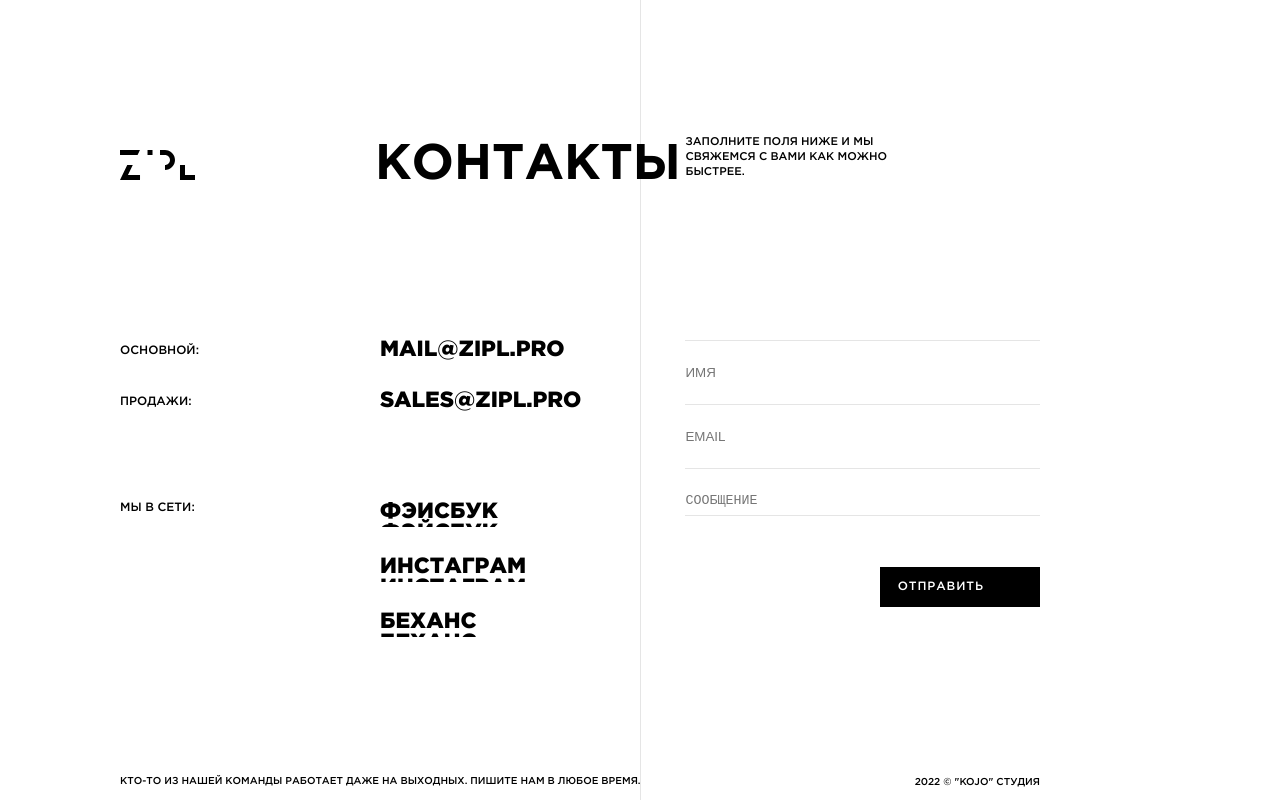
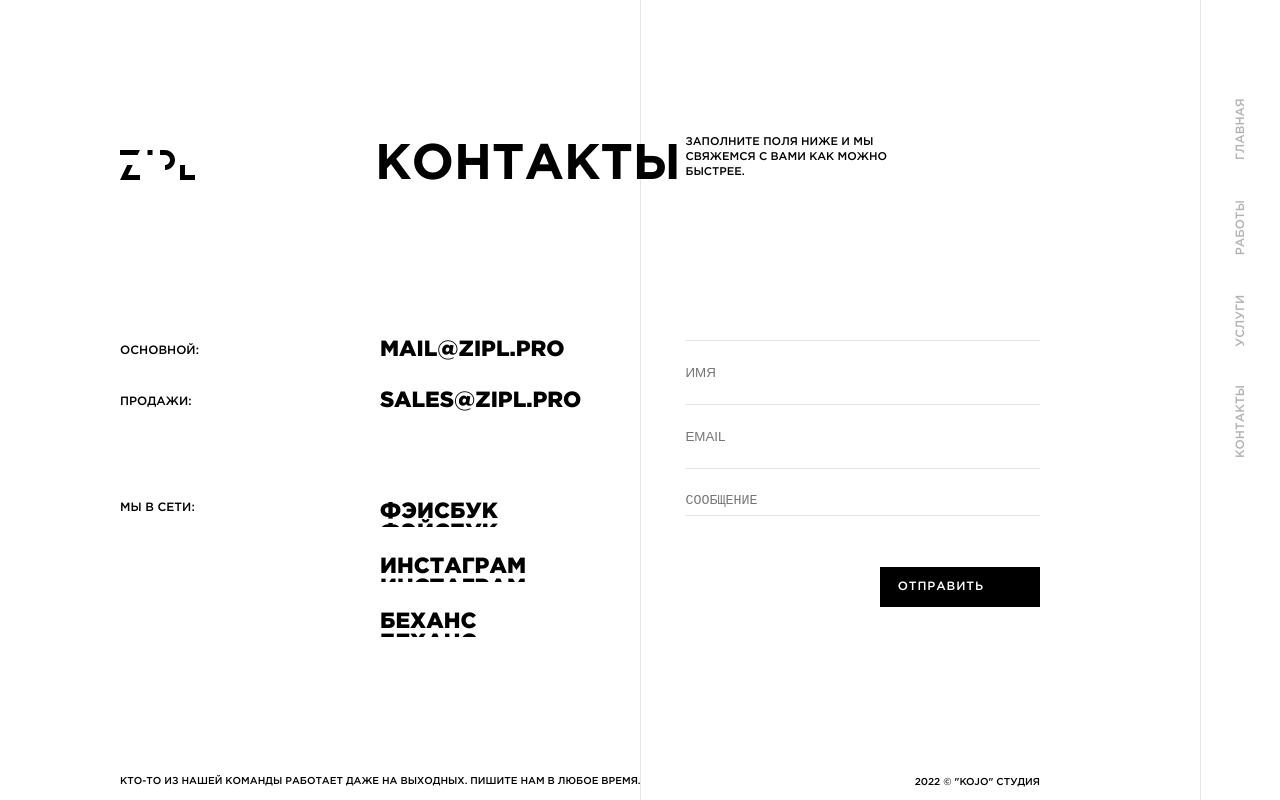
Before and after one commit to AnatolyKostarev/kojo, a React (Create React App) app: page /contacts in a window 1280 px wide. Built offline with nearby package versions, Linux system fonts and the light colour scheme.

Commit message:
Add SideBar navigation

```diff
--- a/src/App/App.jsx
+++ b/src/App/App.jsx
@@ -1,5 +1,5 @@
 import { Routes, Route } from "react-router-dom";
-import Navigation from "../components/navigation/Navigation";
+// import Navigation from "../components/navigation/Navigation";
 // import Homepage from "../components/homepage/Homepage";
 import Works from "../components/works/Works";
 import Services from "../components/services_/Services";
--- a/src/components/contacts/Contacts.jsx
+++ b/src/components/contacts/Contacts.jsx
@@ -1,6 +1,7 @@
 import React from "react";
 import Headercontacts from "../../layouts/header/contacts/Headercontacts";
 import Form from "../form/Form";
+import Navigation from "../navigation/Navigation";
 import styles from "./Contacts.module.css";
 
 export default function Contacts() {
@@ -17,6 +18,7 @@ export default function Contacts() {
 
   return (
     <>
+      <Navigation />
       <section className={styles.contacts}>
         <div className={styles.container}>
           <Headercontacts title="контакты" />
--- a/src/components/navigation/Navigation.jsx
+++ b/src/components/navigation/Navigation.jsx
@@ -14,9 +14,13 @@ export default function Navigation() {
     <>
       <aside className={styles.nav__sidebar}>
         <nav>
-          <ul>
+          <ul className={styles.nav__list}>
             {navSideBar.map((elem, index) => (
-              <li key={index}>
+              <li
+                className={styles.nav__items}
+                data-text={elem.title}
+                key={index}
+              >
                 <Link to={elem.linkto}>{elem.title}</Link>
               </li>
             ))}
--- a/src/components/navigation/Navigation.module.css
+++ b/src/components/navigation/Navigation.module.css
@@ -1,6 +1,77 @@
-nav {
+.nav__sidebar {
   position: fixed;
   top: 0;
   right: 0;
-  z-index: 100;
+  padding-top: 12.3vh;
+  width: 6.25vw;
+  height: 100%;
+  border-left: 1px solid rgba(0, 0, 0, 0.1);
+  font-family: "GothamProMedium", sans-serif;
+  font-size: 12px;
+  text-transform: uppercase;
+  line-height: 13px;
+  z-index: 102;
 }
+
+.nav__list {
+  display: flex;
+  flex-direction: column;
+  align-items: center;
+  row-gap: 30px;
+}
+
+.nav__items {
+  position: relative;
+  display: flex;
+  align-items: center;
+  width: 100%;
+  writing-mode: vertical-lr;
+  transform: rotate(180deg);
+  transition: all 0.5s cubic-bezier(0.6, 0, 0.5, 1);
+  z-index: 102;
+}
+
+.nav__items a {
+  font-size: 14px;
+
+  color: transparent;
+  /* z-index: 1000; */
+}
+
+.nav__items::before {
+  content: attr(data-text);
+  position: absolute;
+  bottom: 0;
+  left: 50%;
+  transform: translate(-50%);
+  transition: all 0.5s cubic-bezier(0.6, 0, 0.5, 1);
+  color: rgba(0, 0, 0, 0.3);
+  /* z-index: 999; */
+}
+
+.nav__items:hover::before {
+  left: -100%;
+  transition: all 0.5s cubic-bezier(0.6, 0, 0.5, 1);
+}
+
+.nav__items::after {
+  content: attr(data-text);
+  position: absolute;
+  bottom: 0;
+  top: 0;
+  right: -34px;
+  transform: rotate(90deg) translateY(550%);
+  transition: all 0.5s cubic-bezier(0.6, 0, 0.5, 1);
+  font-family: "GothamProBlack", sans-serif;
+  font-size: 96px;
+  line-height: 66px;
+  color: rgba(0, 0, 0, 1);
+  /* z-index: 999; */
+}
+
+.nav__items:hover::after {
+  top: 0;
+  bottom: 0;
+  transform: rotate(90deg) translateY(-600%);
+  transition: all 0.5s cubic-bezier(0.6, 0, 0.5, 1);
+}
```
